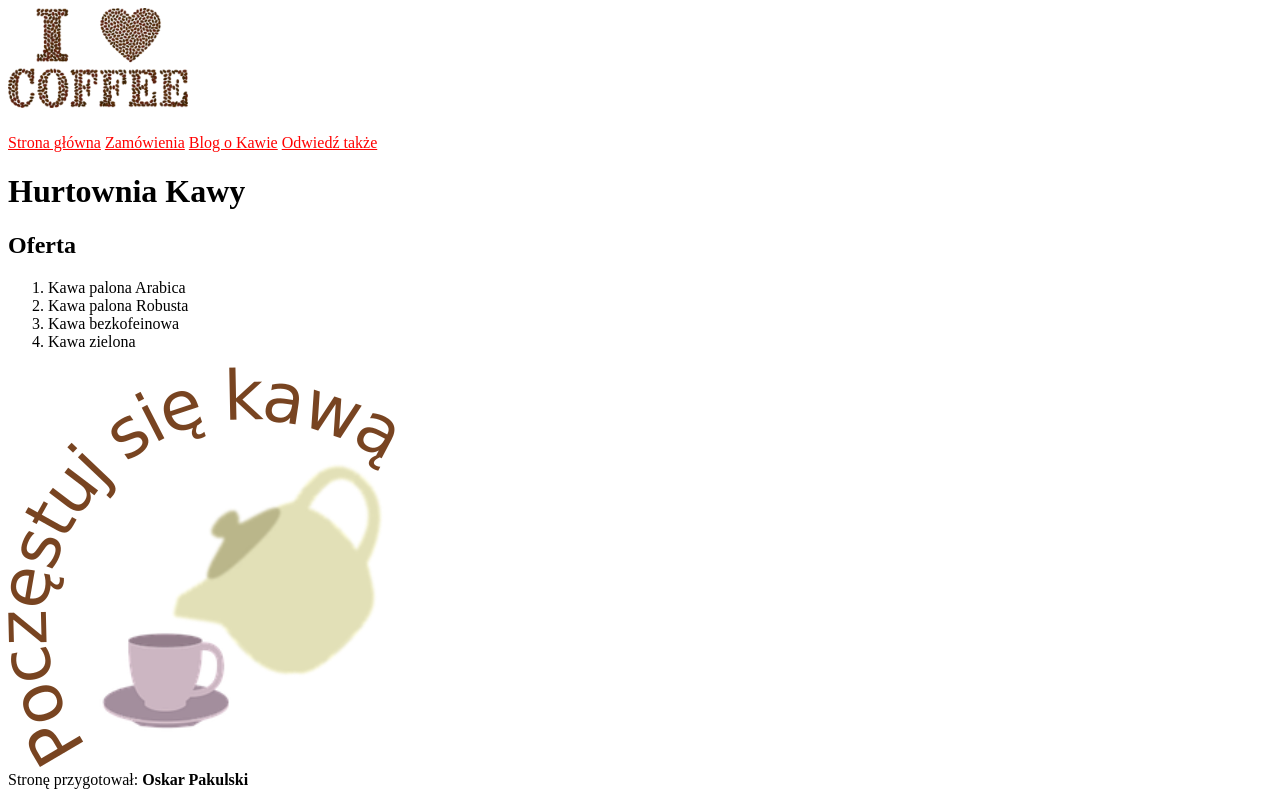
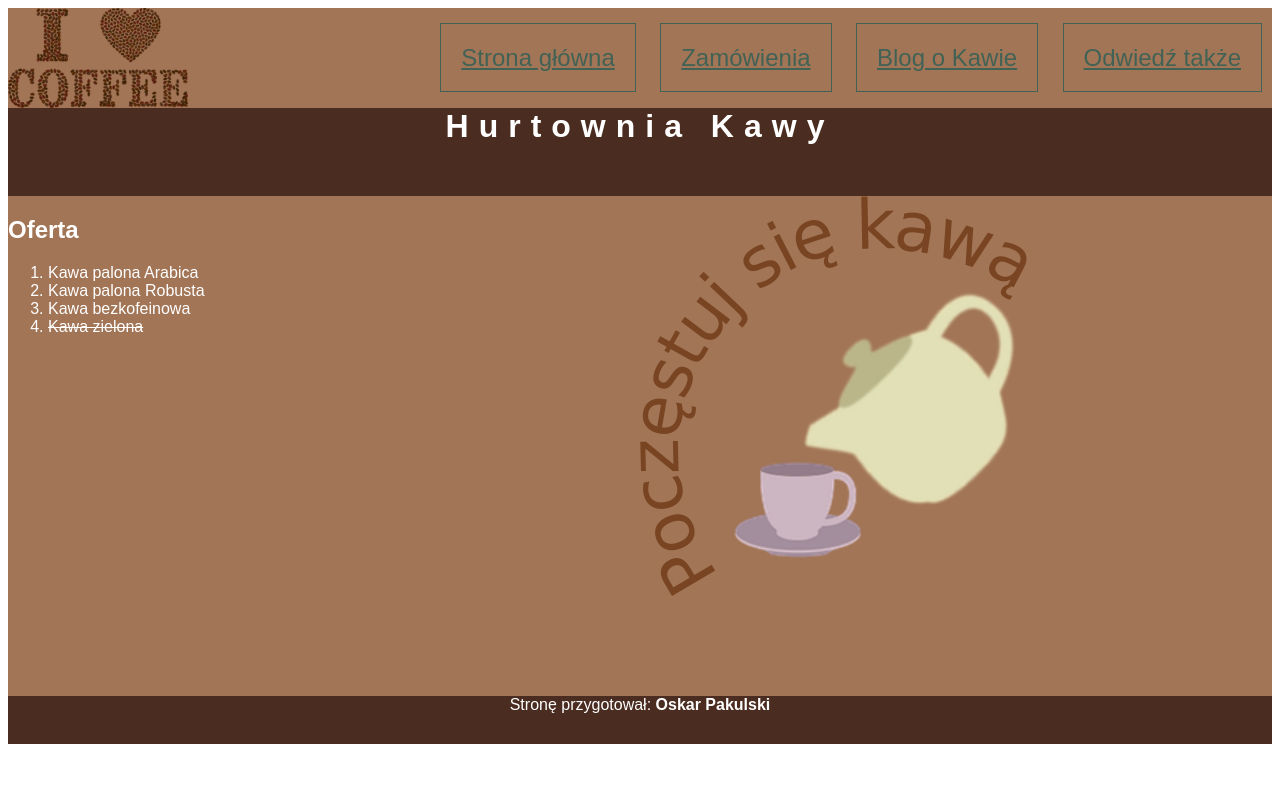
Before and after one commit to HiggOps/Education, a PHP site: page / in a window 1280 px wide. Run offline with PHP 8.4, Linux system fonts and the light colour scheme.

Commit message:
Update styl4.css

```diff
--- a/ZSL/Witryny/3Pi1T/2022.02.21 - Coffeeshop/styl4.css
+++ b/ZSL/Witryny/3Pi1T/2022.02.21 - Coffeeshop/styl4.css
@@ -1,3 +1,43 @@
-a {
-    color: red;
+body{
+    font-family: Arial, Helvetica, sans-serif;
 }
+#logo{
+    background-color: rgb(162, 117, 87);
+    width: 20%;
+    height: 100px;
+    float: left;
+}
+#menu{
+    background-color: rgb(162, 117, 87);
+    width: 80%;
+    height: 100px;
+    text-align: right;
+    float: left;
+}
+#baner, #stopka{
+    background-color: rgb(74, 45, 32);
+    color: white;
+    text-align: center;
+    padding: 30px;
+}
+#lewy, #prawy{
+    background-color: rgb(162, 117, 87);
+    color: white;
+    width: 50%;
+    height: 500px;
+    float: left;
+}
+h1{
+    letter-spacing: 10px;
+}
+a{
+    color: rgb(65, 98, 85);
+    padding: 20px;
+    margin: 10px;
+    font-size: 150%;
+    line-height: 100px;
+    border: 1px solid rgb(65, 98, 85);
+}
+#el4{
+    text-decoration: line-through;
+}
```
